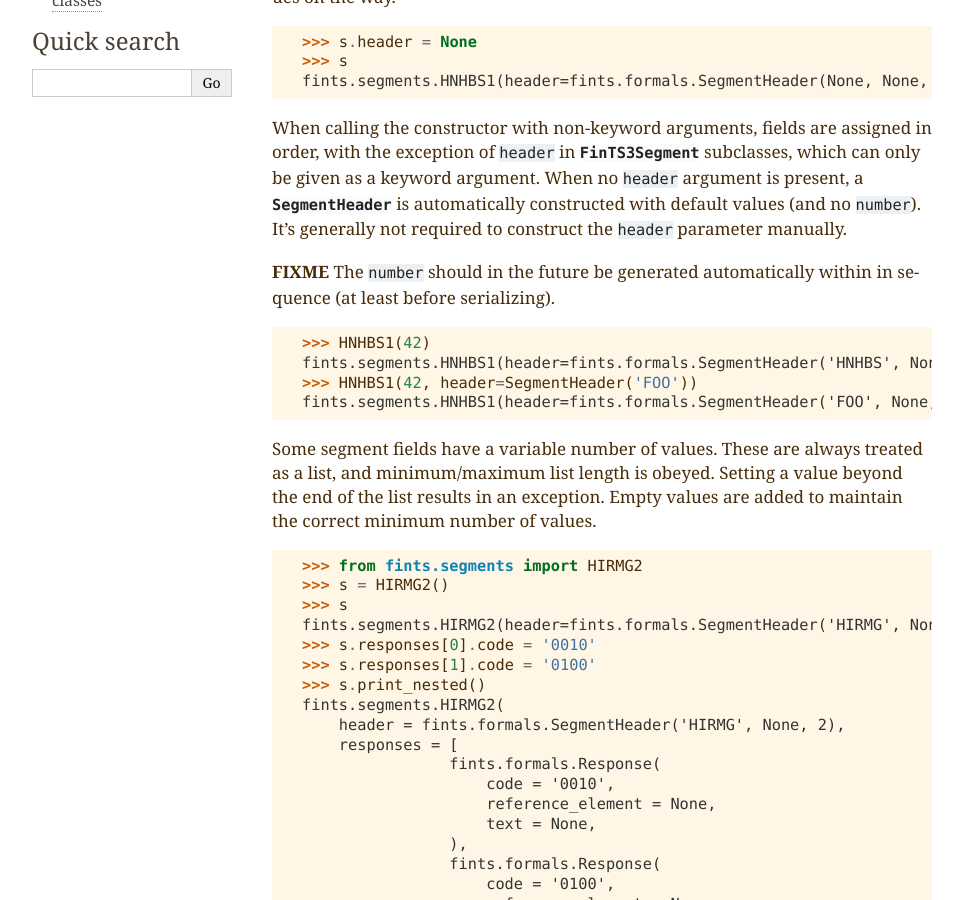
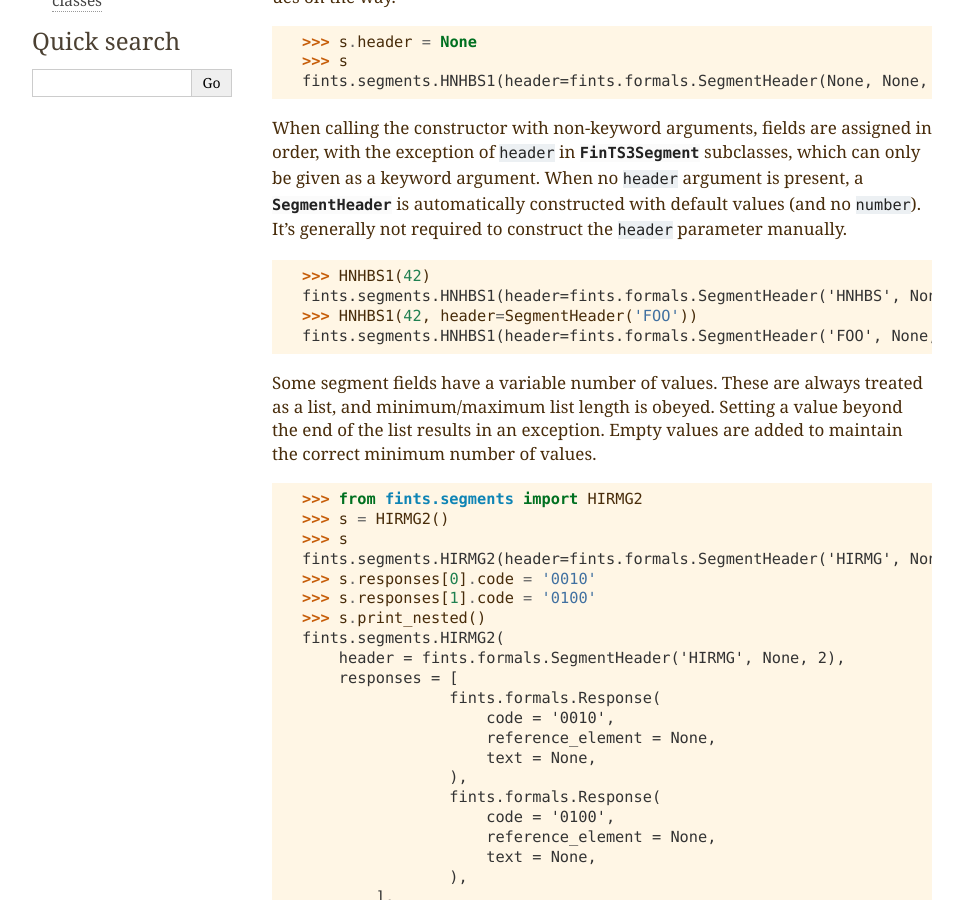
Before and after one commit to raphaelm/python-fints, a Sphinx documentation site: the page built from docs/developer/working.rst, in a window 1280 px wide and 900 px high, scrolled down 677 px. Shown: the whole window, without its empty margins (148-1111 px from the left). Built offline with Sphinx 7.4.7, drawn with Linux system fonts in a browser that asks for light colours.

Commit message:
Remove a FIXME that appears to be resolved already

```diff
--- a/docs/developer/working.rst
+++ b/docs/developer/working.rst
@@ -31,8 +31,6 @@ The only exception is: Every field can be set to ``None`` in order to clear the
     fints.segments.HNHBS1(header=fints.formals.SegmentHeader(None, None, None), message_number=None)
 
 When calling the constructor with non-keyword arguments, fields are assigned in order, with the exception of ``header`` in :class:`~fints.segments.base.FinTS3Segment` subclasses, which can only be given as a keyword argument. When no ``header`` argument is present, a :class:`~fints.formals.SegmentHeader` is automatically constructed with default values (and no ``number``). It's generally not required to construct the ``header`` parameter manually.
-
-**FIXME** The ``number`` should in the future be generated automatically within in sequence (at least before serializing).
 
 .. code-block:: python
 
```
